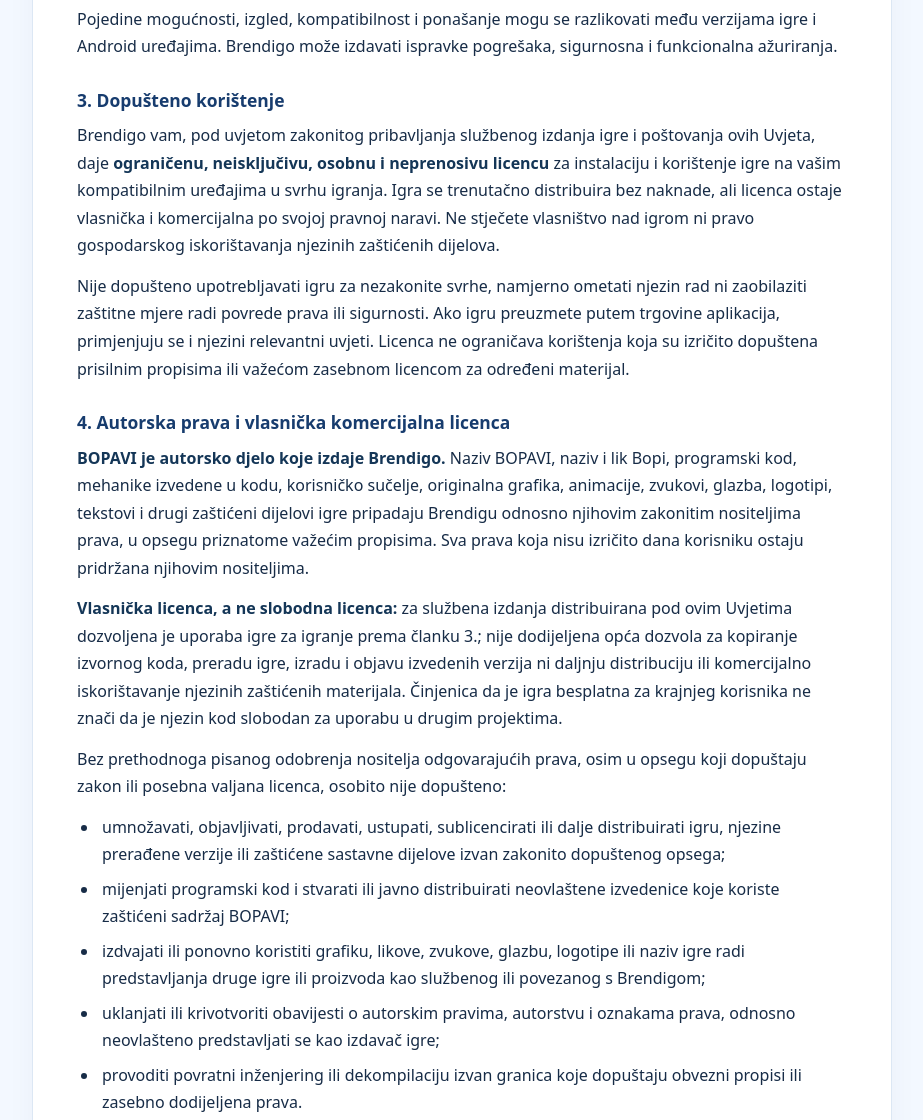
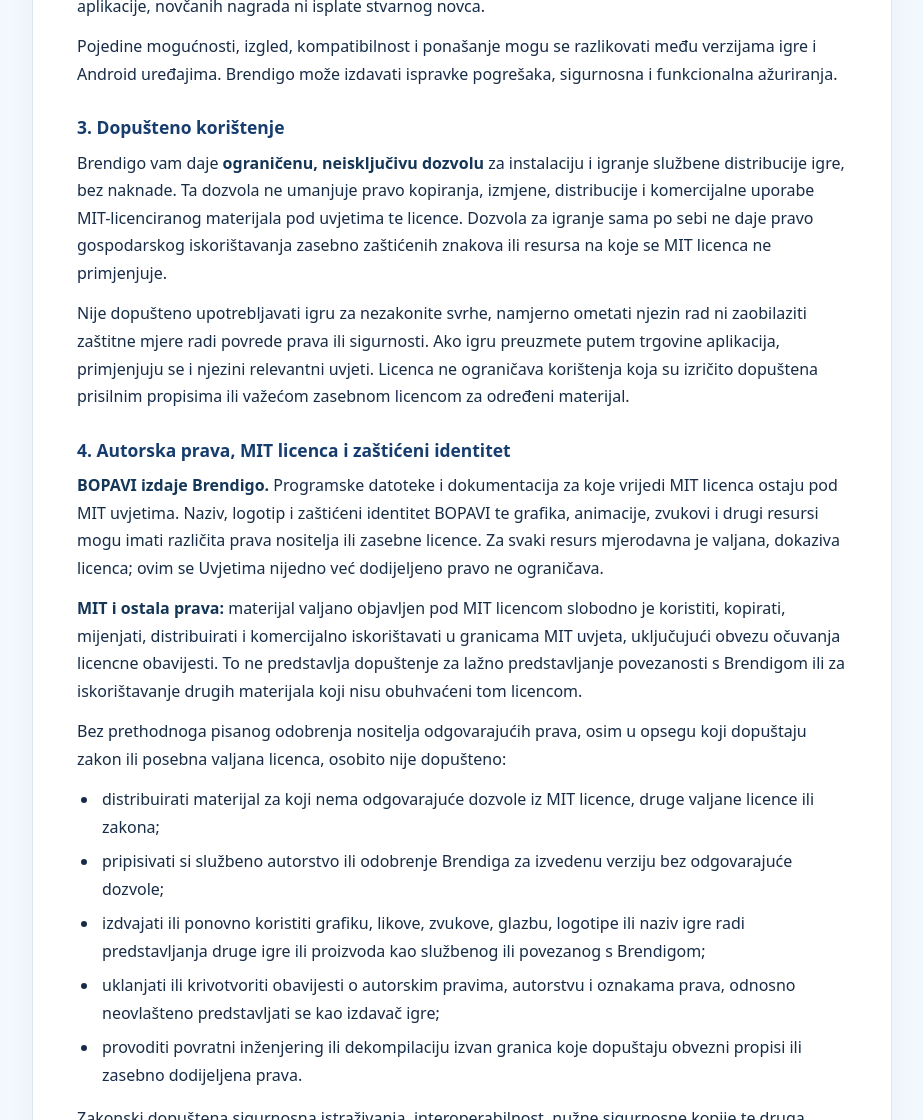
Before and after one commit to bren-wp/BOPAVI, a plain HTML site: page docs/play/index.html in a window 1280 px wide. Shown: the part 5060-6180 px from the top of the page, without its empty margins (308-1231 px from the left). Drawn offline with Linux system fonts and the light colour scheme.

Commit message:
docs(license): honor MIT rights and separate unverified artistic and brand rights

```diff
--- a/docs/play/index.html
+++ b/docs/play/index.html
@@ -202,29 +202,29 @@
 
         <h3>1. Predmet i prihvaćanje uvjeta</h3>
         <p>Ovi Uvjeti uređuju preuzimanje, instalaciju i korištenje igre <strong>BOPAVI</strong> (u nastavku: „igra”) koju razvija i objavljuje Brendigo, obrt za programiranje, Rijeka, Republika Hrvatska. Instaliranjem ili korištenjem igre prihvaćate ove uvjete u mjeri dopuštenoj primjenjivim pravom. Ako se ne slažete s uvjetima, možete prestati koristiti igru i deinstalirati je.</p>
-        <p>Ovi Uvjeti uređuju službena izdanja igre koja Brendigo zakonito distribuira pod vlasničkom licencom. Ne isključuju obvezna prava potrošača, zakonska ograničenja autorskog prava niti prava koja su za određeni kod ili ranije objavljena izdanja valjano dodijeljena zasebnim licencama.</p>
+        <p>Ovi Uvjeti uređuju korištenje službenih izdanja igre, ali ne mijenjaju prava koja za javno dostupne dijelove programskog koda i dokumentacije proizlaze iz MIT licence u repozitoriju. Prava nad pojedinim umjetničkim resursima ovise o njihovim valjanim licencama i podrijetlu. Ovi Uvjeti ne isključuju obvezna prava potrošača niti opozivaju već zakonito dodijeljena prava.</p>
 
         <h3>2. Opis igre i dostupnost</h3>
         <p>BOPAVI je besplatna arkadna igra za Android. Igrač upravlja letom ptice Bopi dodirivanjem zaslona, izbjegava prepreke, prikuplja bobice i pokušava ostvariti što bolji rezultat. Igra se može igrati bez internetske veze. Nije potrebna registracija i u trenutačnoj verziji nema oglasa, kupnji unutar aplikacije, novčanih nagrada ni isplate stvarnog novca.</p>
         <p>Pojedine mogućnosti, izgled, kompatibilnost i ponašanje mogu se razlikovati među verzijama igre i Android uređajima. Brendigo može izdavati ispravke pogrešaka, sigurnosna i funkcionalna ažuriranja.</p>
 
         <h3>3. Dopušteno korištenje</h3>
-        <p>Brendigo vam, pod uvjetom zakonitog pribavljanja službenog izdanja igre i poštovanja ovih Uvjeta, daje <strong>ograničenu, neisključivu, osobnu i neprenosivu licencu</strong> za instalaciju i korištenje igre na vašim kompatibilnim uređajima u svrhu igranja. Igra se trenutačno distribuira bez naknade, ali licenca ostaje vlasnička i komercijalna po svojoj pravnoj naravi. Ne stječete vlasništvo nad igrom ni pravo gospodarskog iskorištavanja njezinih zaštićenih dijelova.</p>
+        <p>Brendigo vam daje <strong>ograničenu, neisključivu dozvolu</strong> za instalaciju i igranje službene distribucije igre, bez naknade. Ta dozvola ne umanjuje pravo kopiranja, izmjene, distribucije i komercijalne uporabe MIT-licenciranog materijala pod uvjetima te licence. Dozvola za igranje sama po sebi ne daje pravo gospodarskog iskorištavanja zasebno zaštićenih znakova ili resursa na koje se MIT licenca ne primjenjuje.</p>
         <p>Nije dopušteno upotrebljavati igru za nezakonite svrhe, namjerno ometati njezin rad ni zaobilaziti zaštitne mjere radi povrede prava ili sigurnosti. Ako igru preuzmete putem trgovine aplikacija, primjenjuju se i njezini relevantni uvjeti. Licenca ne ograničava korištenja koja su izričito dopuštena prisilnim propisima ili važećom zasebnom licencom za određeni materijal.</p>
 
-        <h3 id="licenca">4. Autorska prava i vlasnička komercijalna licenca</h3>
-        <p><strong>BOPAVI je autorsko djelo koje izdaje Brendigo.</strong> Naziv BOPAVI, naziv i lik Bopi, programski kod, mehanike izvedene u kodu, korisničko sučelje, originalna grafika, animacije, zvukovi, glazba, logotipi, tekstovi i drugi zaštićeni dijelovi igre pripadaju Brendigu odnosno njihovim zakonitim nositeljima prava, u opsegu priznatome važećim propisima. Sva prava koja nisu izričito dana korisniku ostaju pridržana njihovim nositeljima.</p>
-        <p><strong>Vlasnička licenca, a ne slobodna licenca:</strong> za službena izdanja distribuirana pod ovim Uvjetima dozvoljena je uporaba igre za igranje prema članku 3.; nije dodijeljena opća dozvola za kopiranje izvornog koda, preradu igre, izradu i objavu izvedenih verzija ni daljnju distribuciju ili komercijalno iskorištavanje njezinih zaštićenih materijala. Činjenica da je igra besplatna za krajnjeg korisnika ne znači da je njezin kod slobodan za uporabu u drugim projektima.</p>
+        <h3 id="licenca">4. Autorska prava, MIT licenca i zaštićeni identitet</h3>
+        <p><strong>BOPAVI izdaje Brendigo.</strong> Programske datoteke i dokumentacija za koje vrijedi MIT licenca ostaju pod MIT uvjetima. Naziv, logotip i zaštićeni identitet BOPAVI te grafika, animacije, zvukovi i drugi resursi mogu imati različita prava nositelja ili zasebne licence. Za svaki resurs mjerodavna je valjana, dokaziva licenca; ovim se Uvjetima nijedno već dodijeljeno pravo ne ograničava.</p>
+        <p><strong>MIT i ostala prava:</strong> materijal valjano objavljen pod MIT licencom slobodno je koristiti, kopirati, mijenjati, distribuirati i komercijalno iskorištavati u granicama MIT uvjeta, uključujući obvezu očuvanja licencne obavijesti. To ne predstavlja dopuštenje za lažno predstavljanje povezanosti s Brendigom ili za iskorištavanje drugih materijala koji nisu obuhvaćeni tom licencom.</p>
         <p>Bez prethodnoga pisanog odobrenja nositelja odgovarajućih prava, osim u opsegu koji dopuštaju zakon ili posebna valjana licenca, osobito nije dopušteno:</p>
         <ul>
-          <li>umnožavati, objavljivati, prodavati, ustupati, sublicencirati ili dalje distribuirati igru, njezine prerađene verzije ili zaštićene sastavne dijelove izvan zakonito dopuštenog opsega;</li>
-          <li>mijenjati programski kod i stvarati ili javno distribuirati neovlaštene izvedenice koje koriste zaštićeni sadržaj BOPAVI;</li>
+          <li>distribuirati materijal za koji nema odgovarajuće dozvole iz MIT licence, druge valjane licence ili zakona;</li>
+          <li>pripisivati si službeno autorstvo ili odobrenje Brendiga za izvedenu verziju bez odgovarajuće dozvole;</li>
           <li>izdvajati ili ponovno koristiti grafiku, likove, zvukove, glazbu, logotipe ili naziv igre radi predstavljanja druge igre ili proizvoda kao službenog ili povezanog s Brendigom;</li>
           <li>uklanjati ili krivotvoriti obavijesti o autorskim pravima, autorstvu i oznakama prava, odnosno neovlašteno predstavljati se kao izdavač igre;</li>
           <li>provoditi povratni inženjering ili dekompilaciju izvan granica koje dopuštaju obvezni propisi ili zasebno dodijeljena prava.</li>
         </ul>
         <p>Zakonski dopuštena sigurnosna istraživanja, interoperabilnost, nužne sigurnosne kopije te druga korištenja koja se ne mogu ugovorom zabraniti ostaju dopuštena u granicama propisanim pravom. Uobičajene snimke igranja, recenzije i dijeljenje vlastitih rezultata nisu zabranjeni ovim Uvjetima, pod uvjetom da se ne krše prava trećih osoba i ne stvara lažan dojam službenog odobrenja.</p>
-        <div class="notice"><strong>Ranije objavljene licence.</strong> Ako je određena ranija verzija programskog koda ili drugi dio igre već zakonito objavljen pod posebnom licencom, prava koja su valjano dodijeljena tom licencom ostaju na snazi za taj materijal. Ova vlasnička licenca ne opoziva niti sužava takva ranije stečena prava.</div>
+        <div class="notice"><strong>Ranije objavljene licence.</strong> Ako je određena ranija verzija programskog koda ili drugi dio igre već zakonito objavljen pod posebnom licencom, prava koja su valjano dodijeljena tom licencom ostaju na snazi za taj materijal. Ovi Uvjeti ne opozivaju niti sužavaju takva ranije stečena prava.</div>
 
         <h3>5. Rezultati i napredak</h3>
         <p>Rezultati, osobni rekordi i postavke pohranjuju se lokalno na uređaju. Brendigo nema vlastiti udaljeni sustav pohrane ni mogućnost oporavka napretka bez korisnikove sigurnosne kopije. Ako korisnik odabere Cloud Save, sigurnosnu kopiju sprema preko vlastitog odabranog Android pružatelja; raspoloživost kopije ovisi o tom dokumentu i pružatelju. Bodovi i prikupljene bobice služe samo kao elementi igre i nemaju novčanu vrijednost.</p>
```
